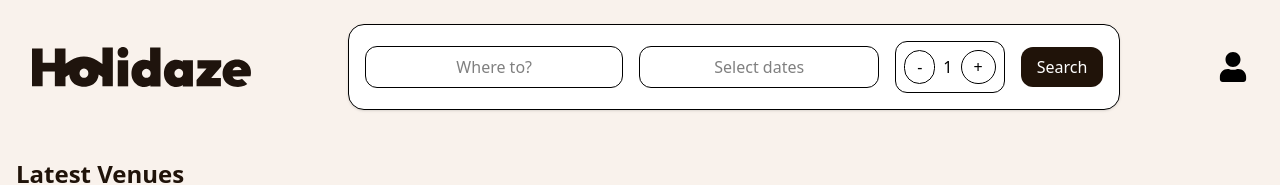
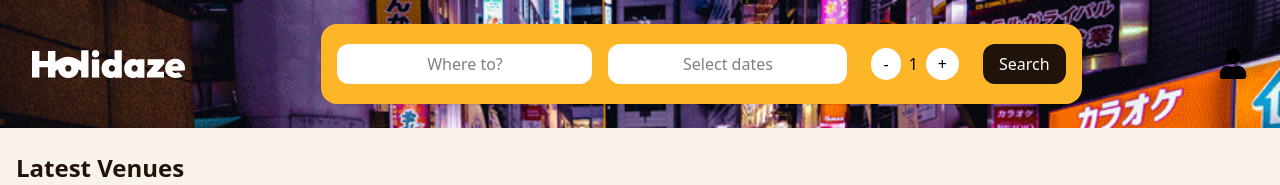
Before and after one commit to elanetto/Holiday, a React (Vite) app: page / in a window 1280 px wide. Shown: the top 185 px of the page. Built offline with nearby package versions, Linux system fonts and the light colour scheme; no server answers; some icons are missing; what i18n-iso-countries would draw is missing.

Commit message:
Edited Header and added background image, colours and cursor pointer to search element

```diff
--- a/src/components/Layout/Header/index.jsx
+++ b/src/components/Layout/Header/index.jsx
@@ -3,10 +3,11 @@
 import { FaUser, FaCheckCircle, FaSearch } from "react-icons/fa";
 import { SearchBar } from "../../SearchBar";
 import MobileSearchBar from "../../SearchBar/MobileSearchBar/index";
-import logoUrl from "../../../assets/Logo.svg?url";
+import logoUrl from "../../../assets/Logo_hvit.svg?url";
 import { useUser } from "../../../contexts/useUser";
 import { PLACEHOLDER_AVATAR } from "../../../utilities/placeholders";
 import { useLocation } from "react-router-dom";
+import backgroundimage from "../../../assets/background/travel_street.png";
 
 export function Header() {
   const { isLoggedIn, avatar, logoutUser, user } = useUser();
@@ -62,7 +63,13 @@
 
   return (
     <>
-      <header className="bg-creamy w-full px-4 py-4 sm:px-8 sm:py-6 flex items-center justify-between">
+      <header
+        style={{
+          backgroundImage: `url(${backgroundimage})`,
+          backgroundSize: "cover",
+          backgroundPosition: "center",
+        }}
+      className="bg-creamy w-full px-4 py-4 sm:px-8 sm:py-6 flex items-center justify-between">
         {/* Logo */}
         <button
           onClick={handleLogoClick}
@@ -71,7 +78,7 @@
           <img
             src={logoUrl}
             alt="Logo for Holidaze"
-            className="h-8 sm:h-10 cursor-pointer"
+            className="h-5 sm:h-7 cursor-pointer"
           />
         </button>
 
--- a/src/components/SearchBar/index.jsx
+++ b/src/components/SearchBar/index.jsx
@@ -20,14 +20,14 @@
   };
 
   return (
-    <div className="flex flex-col md:flex-row gap-2 md:gap-4 p-4 border rounded-2xl shadow bg-white items-center">
+    <div className="flex flex-col md:flex-row gap-2 md:gap-4 p-4 rounded-2xl shadow bg-sunny items-center">
       {/* Location */}
       <input
         type="text"
         placeholder="Where to?"
         value={location}
         onChange={(e) => setLocation(e.target.value)}
-        className="p-2 border rounded-xl w-full md:flex-1 text-center"
+        className="p-2 rounded-xl w-full md:flex-1 text-center bg-white cursor-pointer"
       />
 
       {/* Date Range */}
@@ -40,7 +40,7 @@
             setDates(update);
           }}
           placeholderText="Select dates"
-          className="p-2 border rounded-xl w-full cursor-pointer text-center"
+          className="p-2 rounded-xl w-full cursor-pointer text-center bg-white"
           calendarClassName="bg-white rounded-lg shadow-lg p-4"
           minDate={new Date()}
           inline={false}
@@ -49,17 +49,17 @@
       </div>
 
       {/* Guests */}
-      <div className="flex items-center gap-2 border p-2 rounded-xl">
+      <div className="flex items-center gap-2 p-2 rounded-xl">
         <button
           onClick={() => setGuests((g) => Math.max(g - 1, 1))}
-          className="px-3 py-1 border rounded-full hover:bg-orangey hover:text-white"
+          className="px-3 py-1 rounded-full hover:bg-orangey hover:text-white bg-white cursor-pointer"
         >
           -
         </button>
         <span>{guests}</span>
         <button
           onClick={() => setGuests((g) => g + 1)}
-          className="px-3 py-1 border rounded-full hover:bg-orangey hover:text-white"
+          className="px-3 py-1 rounded-full hover:bg-orangey hover:text-white bg-white cursor-pointer"
         >
           +
         </button>
```
Also changed, not shown: src/assets/Logo_hvit.svg (added), src/assets/background/travel_street.png (added).
